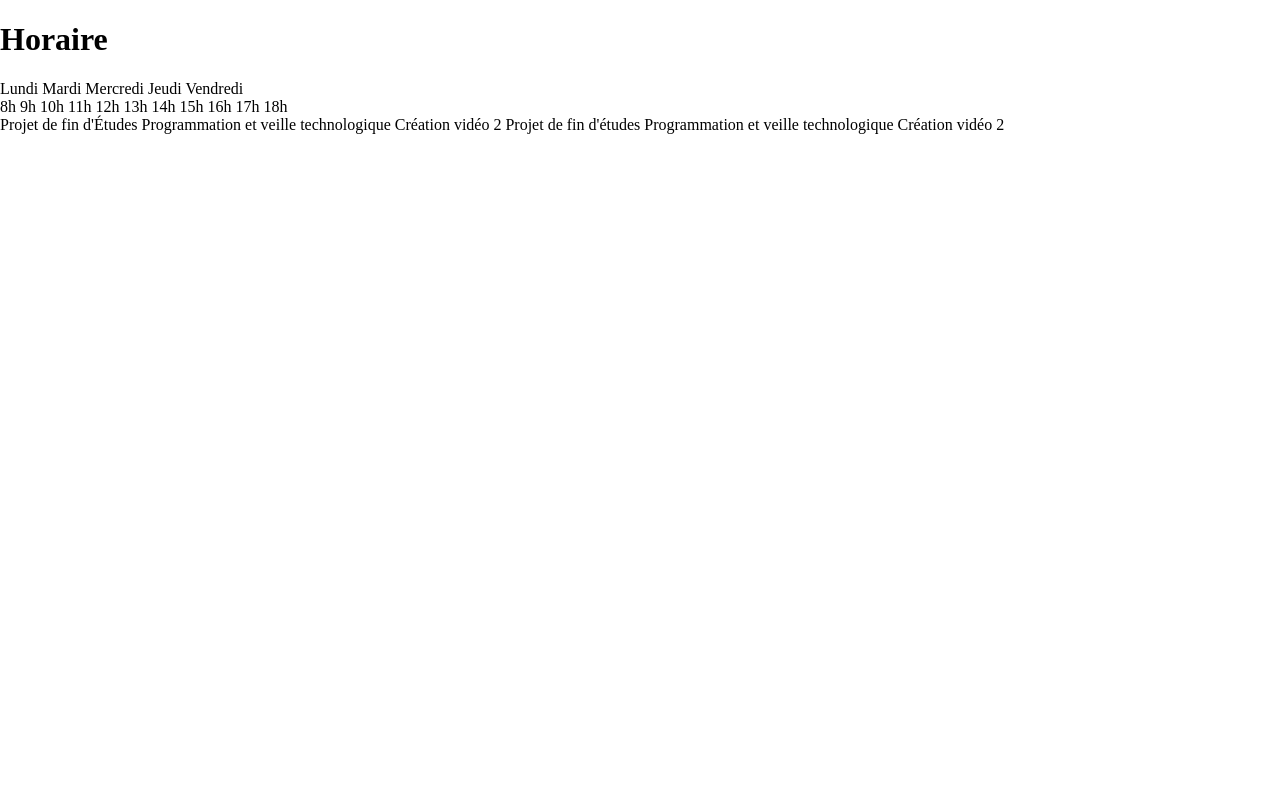
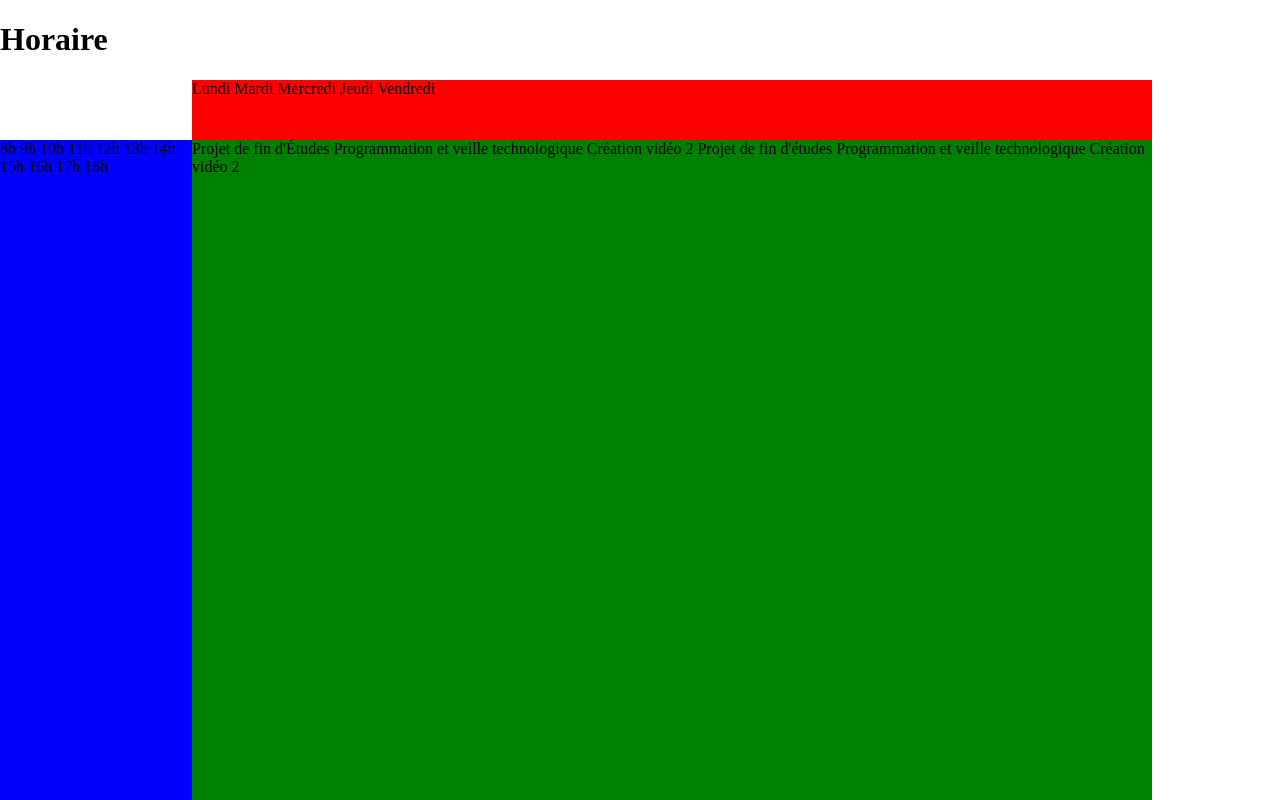
Before and after one commit to francoisMdesroches/ex-04, a plain HTML site: page index.html in a window 1280 px wide. Drawn offline with Linux system fonts and the light colour scheme.

Commit message:
création d'une grille mère

```diff
--- a/index.html
+++ b/index.html
@@ -10,6 +10,7 @@
 </head>
 <body>
     <h1>Horaire</h1>
+    <div class="grille">
         <div class="jours">
             <span>Lundi</span>
             <span>Mardi</span>
@@ -38,5 +39,6 @@
             <span>Programmation et veille technologique</span>
             <span>Création vidéo 2</span>
         </div>
+    </div>
 </body>
 </html>
--- a/scss/_layout.scss
+++ b/scss/_layout.scss
@@ -2,3 +2,26 @@
     margin:0;
     padding:0;
 }
+
+.grille{
+    display: grid;
+    width:90vw;
+    height: 90vh;
+    grid-template-columns: 1fr 5fr;
+    grid-template-rows: 1fr 11fr;
+    grid-template-areas: ". jours"
+                         "heures cours";
+    justify-items: stretch;
+    .jours{
+        grid-area:jours;
+        background-color:red;
+    }
+    .heures{
+        grid-area:heures;
+        background-color:blue;
+    }
+    .cours{
+        grid-area:cours;
+        background-color: green;
+    }
+}
```
Also changed, not shown: css/style.css, 1 other file. Lines whose indentation alone changed are shown as unchanged.
